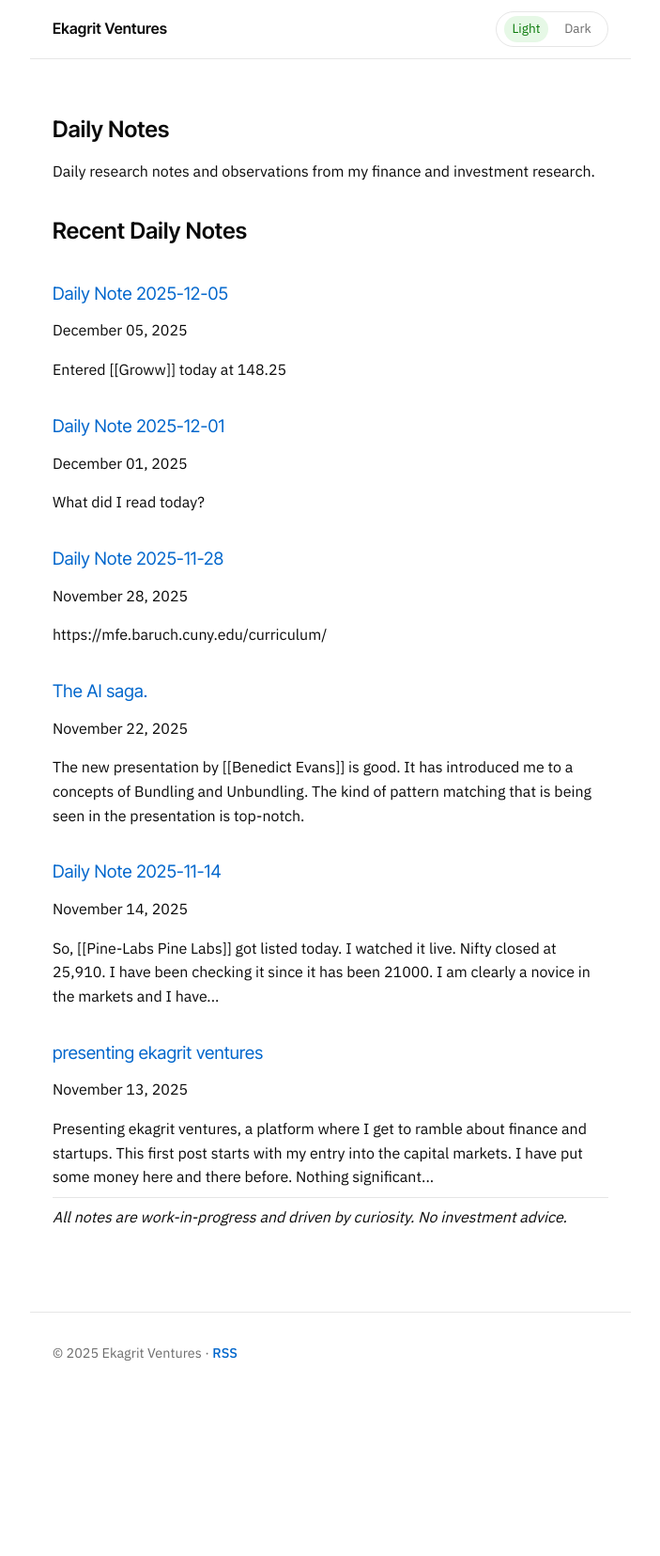
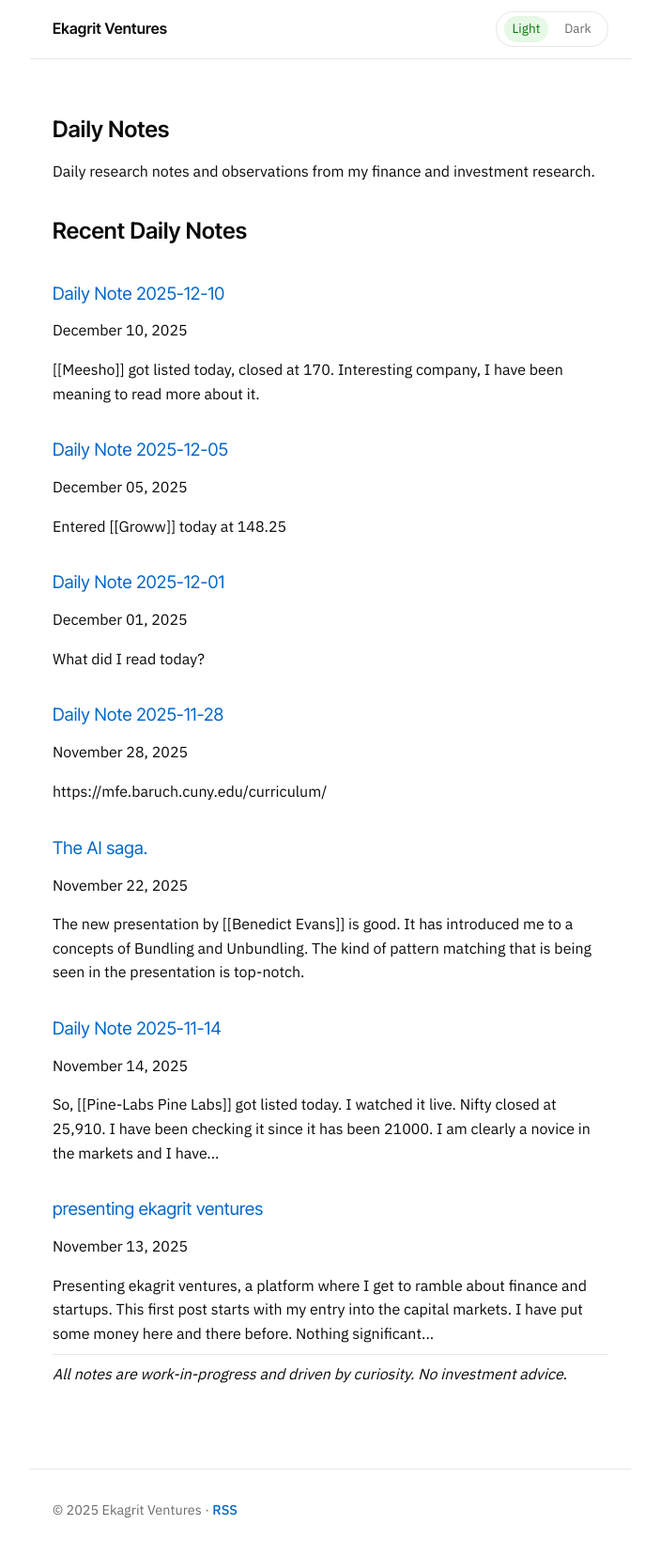
Before and after one commit to ekagritventures/ekagritventures.github.io, a Jekyll site: the page built from notes.md, in a window 1280 px wide. Shown: the whole page at 94% size, without its empty margins (288-991 px from the left). Built offline with Jekyll 4.4.1, drawn with Linux system fonts in a browser that asks for light colours; a file with an impossible date is left out; before the commit the page ends 1489 px from its top, so only the background shows below that.

Commit message:
blog update: 2025-12-10 23:02:19

```diff
--- a/_posts/2025/December/2025-12-10-.md
+++ b/_posts/2025/December/2025-12-10-.md
@@ -2,8 +2,7 @@
 layout: post
 title: Daily Note 2025-12-10
 slug: daily-note-2025-Dec-10-10th
-date:
-  "{ date:YYYY-MM-DD }":
+date: 2025-12-10
 tags:
   - learning
 published: true
```
Also changed, not shown: obsidian-daily-note-template.md (+1 -2 lines).
